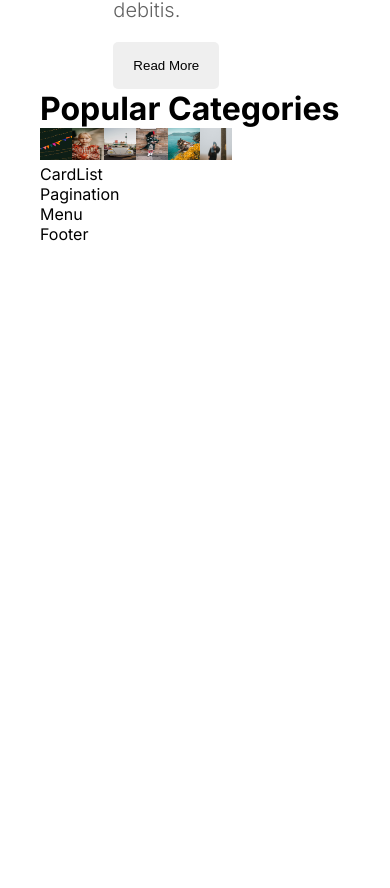
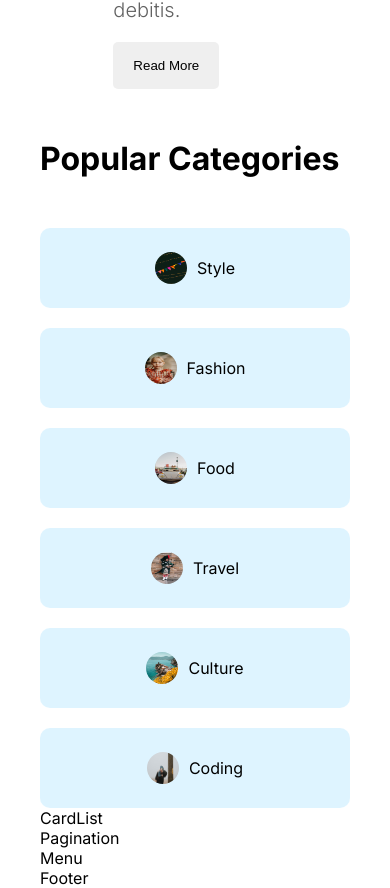
Before and after one commit to Shahriyar001/blogging-bridge, a Next.js app: page / in a window 390 px wide. Shown: the part 1979-2867 px from the top of the page. Before the commit the page ends 2223 px from the top, so only its background shows below. Built offline with nearby package versions, Linux system fonts and the light colour scheme.

Commit message:
category componant design

```diff
--- a/app/componants/categoryList/CategoryList.jsx
+++ b/app/componants/categoryList/CategoryList.jsx
@@ -25,6 +25,7 @@
             height={32}
             className={styles.image}
           />
+          style
         </Link>
         <Link
           href="/blog?cat=style"
@@ -37,6 +38,7 @@
             height={32}
             className={styles.image}
           />
+          fashion
         </Link>
         <Link
           href="/blog?cat=style"
@@ -49,6 +51,7 @@
             height={32}
             className={styles.image}
           />
+          food
         </Link>
         <Link
           href="/blog?cat=style"
@@ -61,6 +64,7 @@
             height={32}
             className={styles.image}
           />
+          travel
         </Link>
         <Link
           href="/blog?cat=style"
@@ -73,6 +77,7 @@
             height={32}
             className={styles.image}
           />
+          culture
         </Link>
         <Link
           href="/blog?cat=style"
@@ -85,6 +90,7 @@
             height={32}
             className={styles.image}
           />
+          coding
         </Link>
       </div>
     </div>
--- a/app/componants/categoryList/CategoryList.module.css
+++ b/app/componants/categoryList/CategoryList.module.css
@@ -1,2 +1,73 @@
 .container {
 }
+
+.title {
+  margin: 50px 0px;
+}
+
+.categories {
+  display: flex;
+  flex-wrap: wrap;
+  justify-content: space-between;
+  gap: 20px;
+}
+
+.category {
+  display: flex;
+  align-items: center;
+  gap: 10px;
+  text-transform: capitalize;
+  width: 15%;
+  height: 80px;
+  justify-content: center;
+  border-radius: 10px;
+}
+
+.category.style {
+  background-color: #57c4ff31;
+}
+
+.category.fashion {
+  background-color: #da85c731;
+}
+
+.category.food {
+  background-color: #7fb88133;
+}
+
+.category.travel {
+  background-color: #ff795736;
+}
+
+.category.culture {
+  background-color: #ffb04f45;
+}
+
+.category.coding {
+  background-color: #5e4fff31;
+}
+
+.image {
+  border-radius: 50%;
+}
+
+@media screen and (max-width: 1280px) {
+  .category {
+    width: 20%;
+  }
+}
+@media screen and (max-width: 1024px) {
+  .category {
+    width: 25%;
+  }
+}
+@media screen and (max-width: 768px) {
+  .category {
+    width: 45%;
+  }
+}
+@media screen and (max-width: 640px) {
+  .category {
+    width: 100%;
+  }
+}
```
